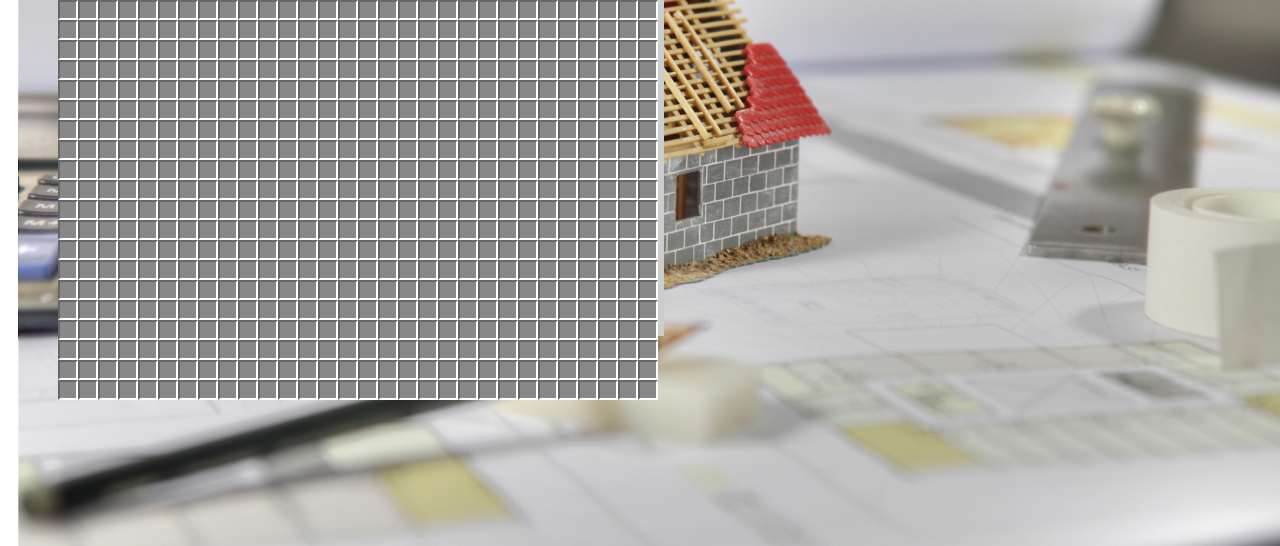
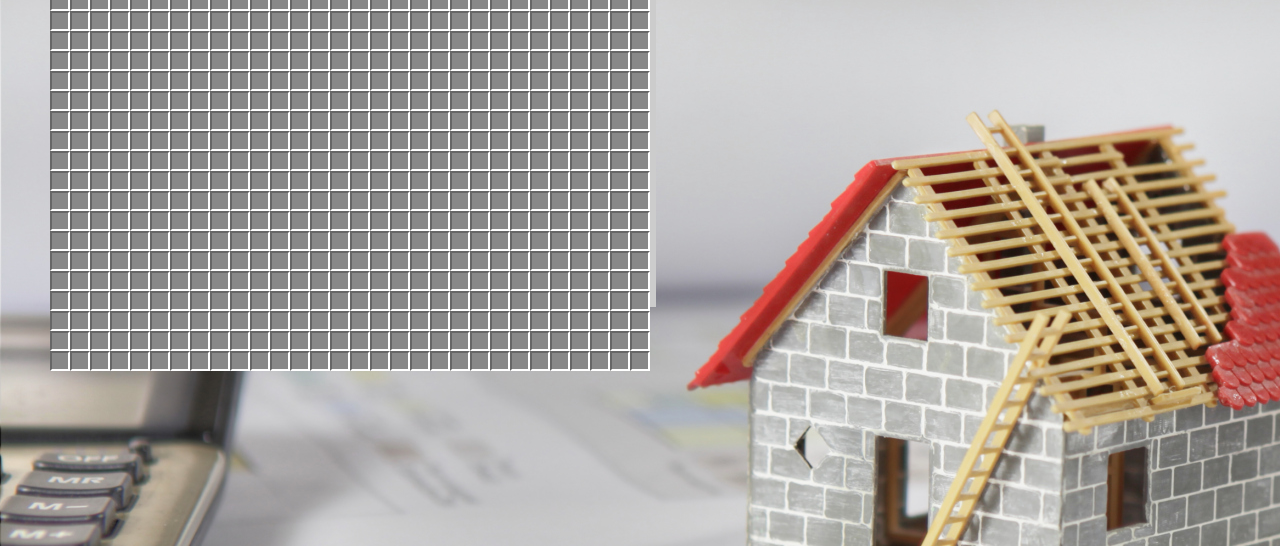
Before and after one commit to vygantastas/minesweeper, a plain HTML site: page index.html in a window 1280 px wide. Shown: the part 254-800 px from the top of the page. Drawn offline with Linux system fonts and the light colour scheme.

Commit message:
Pause on background.jpg if exists or background color. Fixed bag 'not mark if cell empty 0'

```diff
--- a/css/main.css
+++ b/css/main.css
@@ -5,16 +5,23 @@
       /* background-color: #bbb; */
 
 }
+body {
+    margin: 0;
+}
 .monitor {
     position: absolute;
+    height: 100%;
+    width: 100%;
 }
 .view {
-    /* width: 100%;
-    height: 100%; */
-    /* background-image: url("../img/house.jpg"); */
+    height: 100%;
+     width: 100%;
+    background-color: #bbb;
+    background-image: url("../img/background.jpg");
+    background-size: contein;
     position: relative;
     /* margin-top: -500px; */
-    margin-left: 10px;
+    /* margin-left: 10px; */
 }
 .view img {
     width: 100%;
--- a/index.html
+++ b/index.html
@@ -12,7 +12,7 @@
 <body>
     <div class="monitor">
         <div class="view">
-            <img src="img/house.jpg">
+            <!-- <img src="img/hous.jpg" alt="background"> -->
         </div>
         <div class="container">
             <div class="header">
--- a/js/main.js
+++ b/js/main.js
@@ -48,7 +48,7 @@ $(document).ready(function () {
     $(".bombs").html(mines - bomb);
   }
 
-  $(".view img").click(function (event) {
+  $(".view").click(function (event) {
     console.log("vieWWWWWWWWWWWWWW", event, "this", this);
     if (event.target !== this)
       return;
@@ -146,8 +146,12 @@ $(document).ready(function () {
       selectMenu(9);
     console.log("mouse right", e, s);
     cell = field[e][s];
-    if (cell < 10 && cell >= -1)
+    if (cell == 0)
+      cell = 1000;
+    else if (cell < 10 && cell >= -1)
       cell *= 100;
+    else if (cell >= 1000)
+      cell = 0;
     else if (cell >= 100 || cell <= -100)
       cell /= 100;
     field[e][s] = cell;
@@ -317,6 +321,18 @@ $(document).ready(function () {
     selectMenu(0);
     drawBoard();
   }
+  // function delImageDiv() {
+  //   // var xhr = new XMLHttpRequest();
+  //   // xhr.open('HEAD', "../img/house.jpg", false);
+  //   // xhr.send();
+
+  //   // var fs = require("fs");
+  //   // if (fs.exists("../img/house.jpg"))
+  //   // console.log("file exist");
+  //   //   else
+  //   console.log("file NOT exist");
+  //   $(".view").html("");
+  // }
 
   function testCoord(e, s) {
     var te, ts;
```
Also changed, not shown: img/background.jpg (renamed from img/house.jpg).
